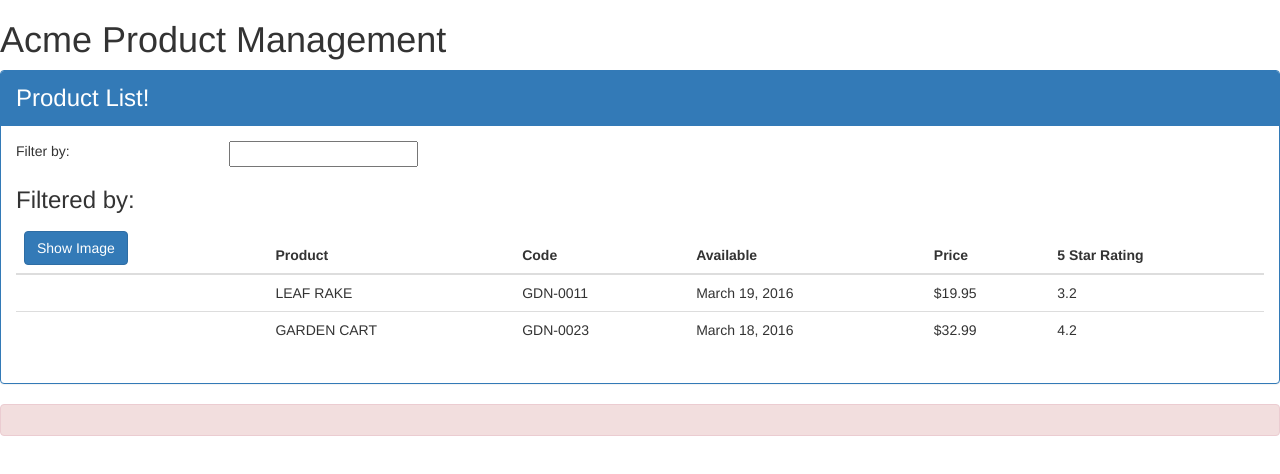
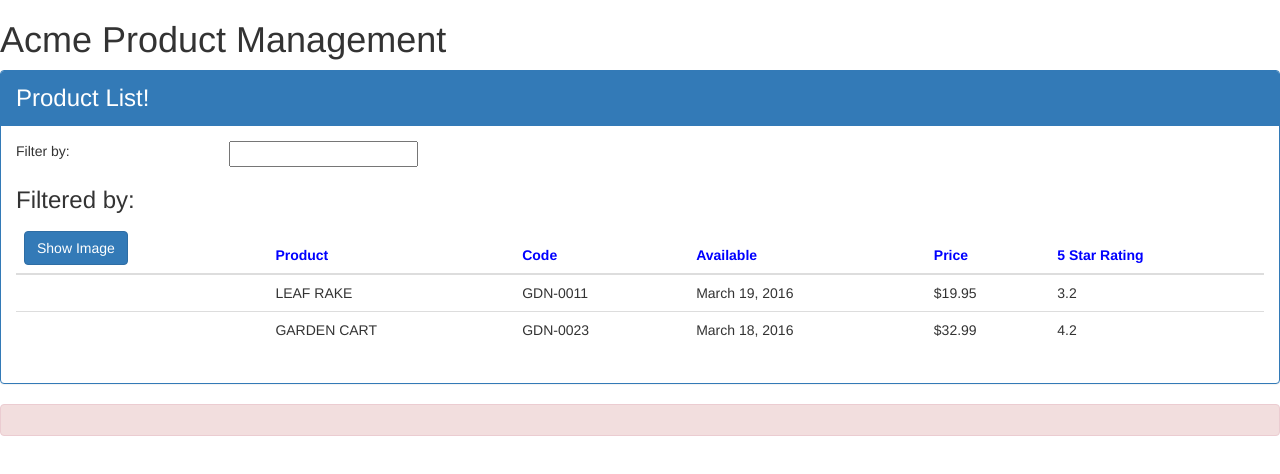
Before and after one commit to uzairqq/Angular-2, an Angular app in the folder APM/: page / in a window 1280 px wide. Shown: the top 474 px of the page. Built offline with nearby package versions, Linux system fonts and the light colour scheme.

Commit message:
created a css file for product-list.css  and used that style sheet in @component using a property called styleUrls

```diff
--- /dev/null
+++ b/APM/src/app/products/product-list.component.css
@@ -0,0 +1,3 @@
+thead{
+    color: blue;
+}
--- a/APM/src/app/products/product-list.component.ts
+++ b/APM/src/app/products/product-list.component.ts
@@ -2,7 +2,9 @@ import { Component } from "@angular/core";
 import{IProduct} from "./product"
 @Component({
     selector:'pm-products',
-    templateUrl:'./product-list.component.html'
+    templateUrl:'./product-list.component.html',
+    styleUrls:['./product-list.component.css']
+
 })
 
 export class ProductListComponent{
```
